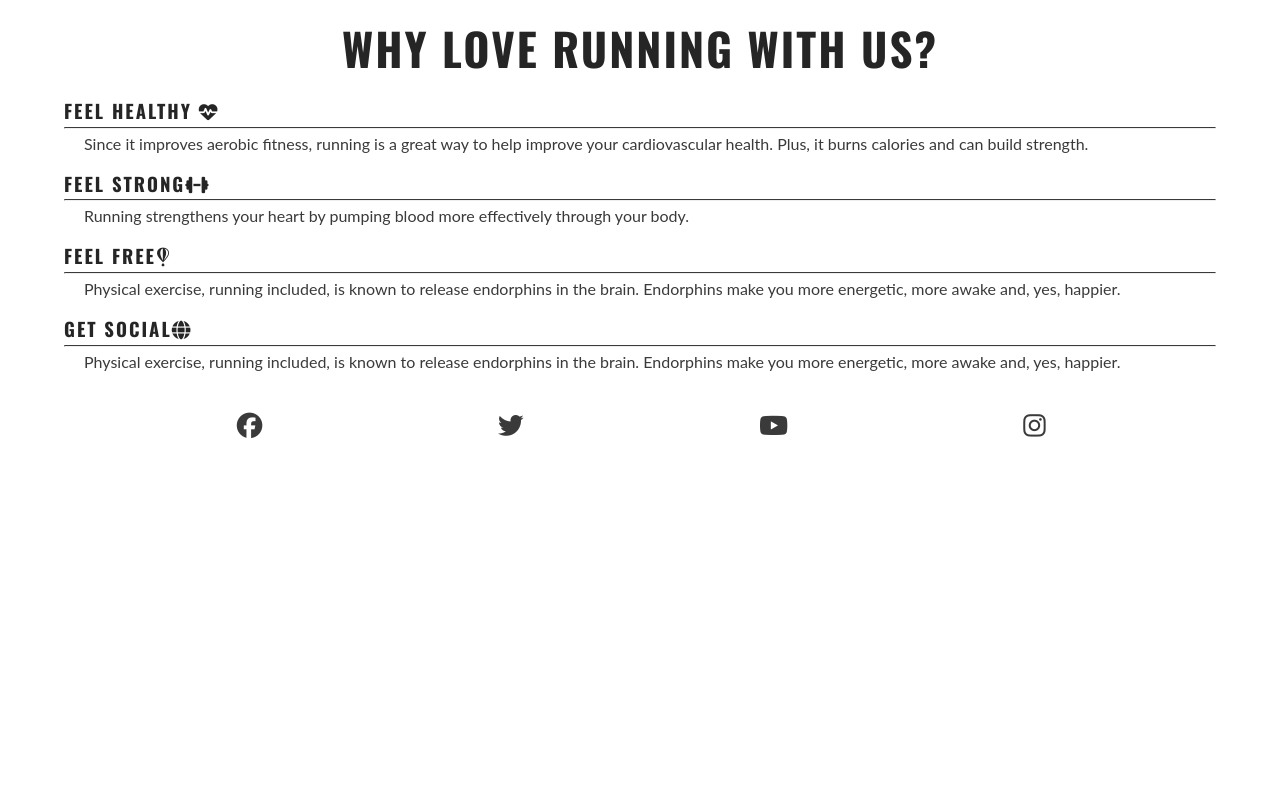
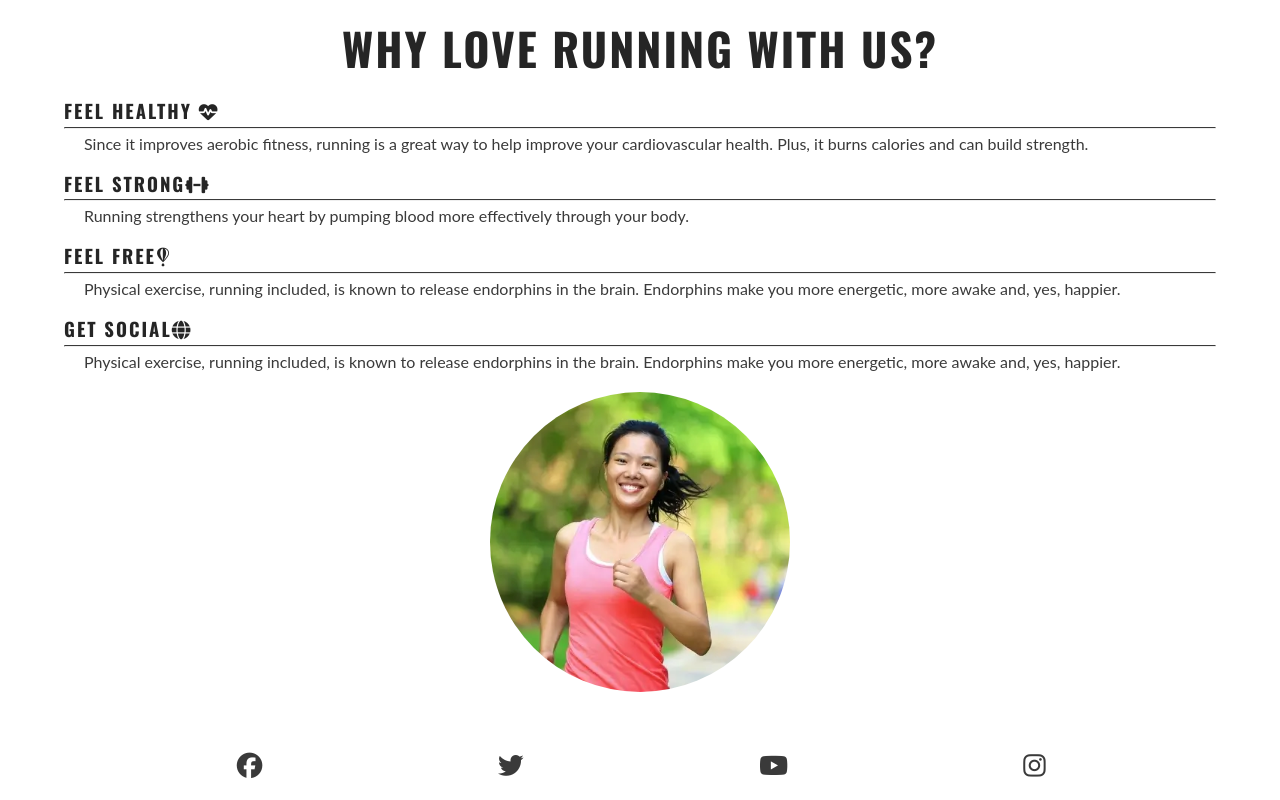
Before and after one commit to AngeloGaeta1990/loverunning_modern, a plain HTML site: page index.html in a window 1280 px wide. Shown: the part 684-1484 px from the top of the page. Before the commit the page ends 1144 px from the top, so only its background shows below. Drawn offline with nearby package versions, Linux system fonts and the light colour scheme.

Commit message:
style: adds resons image

```diff
--- a/assets/css/style.css
+++ b/assets/css/style.css
@@ -141,6 +141,23 @@ main {
     padding: 0 20px;
 }
 
+#circle-cover-bg {
+    background: url('../images/reasons-image.webp') no-repeat center center/cover;
+    width: 90vw;
+    height: 90vh;
+    margin-bottom: 20px;
+    /* Makes the square image into a circle */
+    border-radius: 50%;
+    max-width: 300px;
+    max-height: 300px;
+}
+
+#benefits-image {
+   display:flex;
+   align-items: center;
+   justify-content: center;
+}
+
 
 /* footer */
 #social-networks {
--- a/index.html
+++ b/index.html
@@ -82,7 +82,11 @@
                             Physical exercise, running included, is known to release endorphins in the brain. Endorphins make you more energetic, more awake and, yes, happier.
                         </p>
                     </div>
+                </div>
+                <div id="benefits-image">
+                    <div id="circle-cover-bg">
 
+                    </div>
 
 
                 </div>
```
Also changed, not shown: assets/images/reasons-image.webp (added).
